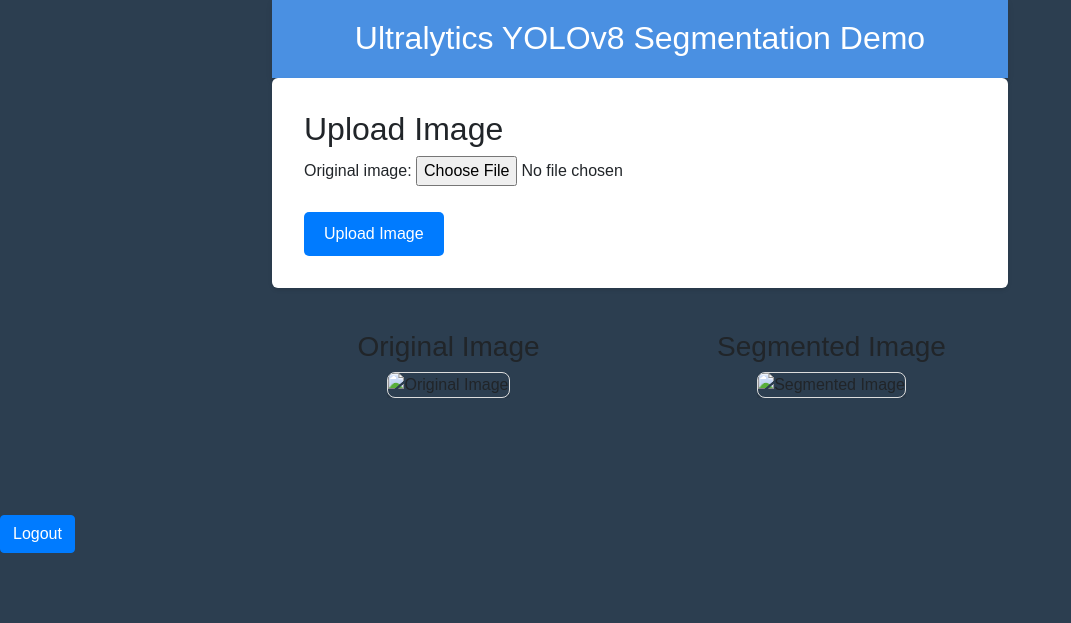
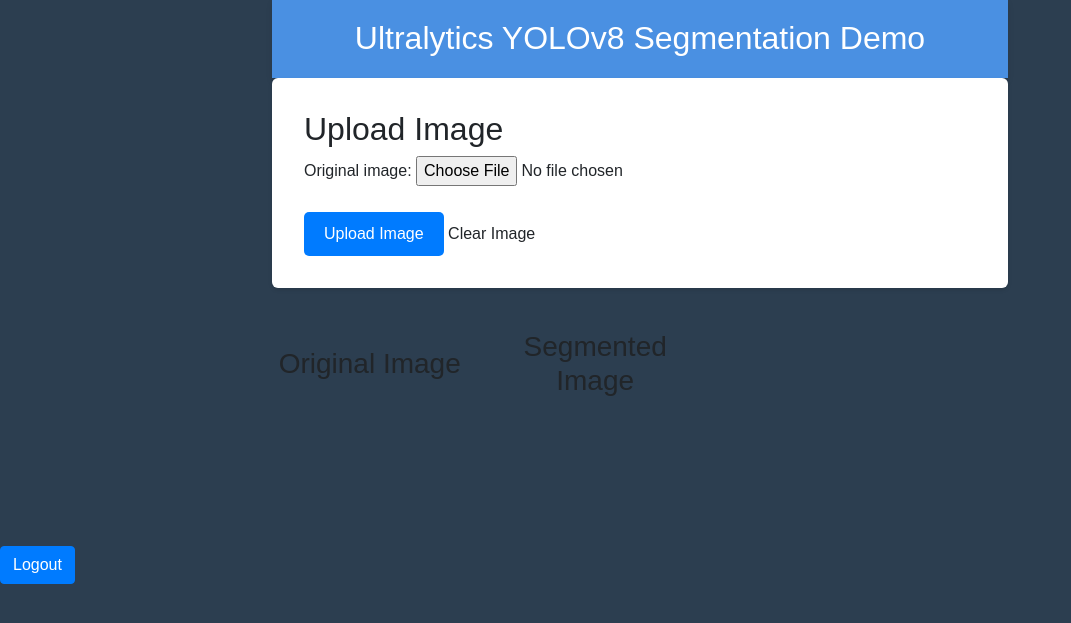
Before and after one commit to tayyab-balti/FYP, a Django app: page /upload_image/ in a window 1280 px wide. Shown: the part 159-782 px from the top of the page, without its empty margins (0-1071 px from the left). Run offline with Django 5.2, Linux system fonts and the light colour scheme; a user stored in the database is signed in; some libraries are stand-ins or nearby versions.

Commit message:
Updated Code

```diff
--- a/image_segmentation_project/segmentation/models.py
+++ b/image_segmentation_project/segmentation/models.py
@@ -1,13 +1,14 @@
+# models.py
 from django.db import models
 from django.contrib.auth.models import User
 
 class ImagePair(models.Model):
     user = models.ForeignKey(User, on_delete=models.CASCADE)
     original_image = models.ImageField(upload_to='original_images/')
-    segmented_image = models.ImageField(upload_to='segmented_images/')
+    segmented_image = models.ImageField(upload_to='segmented_images/', null=True, blank=True)
+    accuracy = models.FloatField(default=0.0)  # Set a default value here
+    processing_time = models.FloatField(null=True, blank=True)
     created_at = models.DateTimeField(auto_now_add=True)
-    accuracy = models.FloatField(null=True, blank=True)
-    processing_time = models.FloatField(null=True, blank=True)
 
     def __str__(self):
         return f"Image Pair for {self.user.username} - {self.created_at}"
--- a/image_segmentation_project/segmentation/templates/segmentation/performance.html
+++ b/image_segmentation_project/segmentation/templates/segmentation/performance.html
@@ -6,7 +6,7 @@
     <h1 class="performance-title">Performance Metrics</h1>
     <br>
 
-    {% if images_with_metrics > 0 %}
+    {% if images_with_metrics >= 1 %}
         <div class="metrics-container">
             <div class="metrics-summary">
                 <div class="metric-box">
--- a/image_segmentation_project/segmentation/templates/segmentation/upload_image.html
+++ b/image_segmentation_project/segmentation/templates/segmentation/upload_image.html
@@ -1,6 +1,6 @@
 {% extends 'segmentation/base.html' %} {% load static %} {% block content %}
 
-<div class="container">
+{% comment %} <div class="container">
   <header>
     <h1>Ultralytics YOLOv8 Segmentation Demo</h1>
   </header>
@@ -27,4 +27,41 @@
     </div>
   </div>
 </div>
+{% endblock %} {% endcomment %}
+
+<div class="container">
+  <header>
+    <h1>Ultralytics YOLOv8 Segmentation Demo</h1>
+  </header>
+  <section class="image-upload">
+    <h2>Upload Image</h2>
+    <form action="{% url 'upload_image' %}" method="post" enctype="multipart/form-data">
+      {% csrf_token %}
+      {{ form.as_p }}
+      <button type="submit" class="upload-btn">Upload Image</button>
+      <button type="reset" class="clear-btn">Clear Image</button>
+    </form>
+  </section>
+
+  <section class="image-container">
+    <div class="row">
+      <div class="col">
+        <h3>Original Image</h3>
+        <div class="image-container">
+          {% if original_image %}
+            <img src="{{ original_image.url }}" alt="Original Image">
+          {% endif %}
+        </div>
+      </div>
+      <div class="col">
+        <h3>Segmented Image</h3>
+        <div class="image-container">
+          {% if segmented_image %}
+            <img src="{{ segmented_image.url }}" alt="Segmented Image">
+          {% endif %}
+        </div>
+      </div>
+    </div>
+  </section>
+</div>
 {% endblock %}
--- a/image_segmentation_project/segmentation/urls.py
+++ b/image_segmentation_project/segmentation/urls.py
@@ -4,7 +4,7 @@
 urlpatterns = [
     path('my-site/', views.website, name="mysite"),
     path('upload_image/', views.upload_image, name='upload_image'),    #
-    path('check_demo/', views.check_demo, name='check_demo'),
+    # path('check_demo/', views.check_demo, name='check_demo'),
     # path('segmentation/', views.upload_and_segment, name='upload_and_segment'),
     path('my-images/', views.my_images, name='my_images'),
     path('gallery/', views.image_gallery, name='image_gallery'),   #
--- a/image_segmentation_project/segmentation/views.py
+++ b/image_segmentation_project/segmentation/views.py
@@ -18,46 +18,131 @@
     """
     return render(request, 'segmentation/website.html')
 
-def check_demo(request):
-    """
-    Render the upload page with an empty form for image segmentation.
-    """
-    return render(request, 'segmentation/upload_image.html', {
-        'form': ImageUploadForm(),
-        'original_image': None
-    })
+# @login_required(login_url='login')
+# def upload_image(request):
+#     """
+#     Handle image upload, display, and segmentation process.
+#     """
+#     if request.method == 'POST':
+#         # Get the uploaded image
+#         original_image = request.FILES.get('original_image')
+
+#         if not original_image:
+#             return render(request, 'segmentation/upload_image.html', {
+#                 'form': ImageUploadForm(),
+#                 'error': 'Please upload an image.'
+#             })
+
+#         try:
+#             # Validate file type and size
+#             valid_extensions = ['.jpg', '.jpeg', '.png', '.webp']
+#             max_file_size = 10 * 1024 * 1024  # 10MB
+
+#             # Check file extension
+#             if not any(original_image.name.lower().endswith(ext) for ext in valid_extensions):
+#                 raise ValidationError(f'Invalid file type. Supported types: {", ".join(valid_extensions)}')
+
+#             # Check file size
+#             if original_image.size > max_file_size:
+#                 raise ValidationError('File too large. Maximum size is 10MB.')
+
+#             # Perform segmentation using Hugging Face
+#             try:
+#                 model = AutoModelForSequenceClassification.from_pretrained("fcakyon/yolov8-segmentation")
+
+#                 # Save the uploaded image temporarily
+#                 with tempfile.NamedTemporaryFile(delete=False, suffix=original_image.name.split('.')[-1]) as temp_file:
+#                     for chunk in original_image.chunks():
+#                         temp_file.write(chunk)
+#                     temp_file_path = temp_file.name
+
+#                 # Perform segmentation
+#                 result = model.predict(
+#                     image=temp_file_path,
+#                     model_name="yolov8m-seg.pt",
+#                     image_size=640,
+#                     conf_threshold=0.25,
+#                     iou_threshold=0.45,
+#                     api_name="/predict"
+#                 )
+
+#                 # Ensure the result is valid
+#                 if not result or len(result) == 0:
+#                     raise ValueError("No segmentation result returned")
+
+#                 # Save segmented image
+#                 segmented_filename = f'segmented_{original_image.name}'
+#                 segmented_content = ContentFile(result[0])
+
+#                 # Create ImagePair
+#                 image_pair = ImagePair.objects.create(
+#                     user=request.user,
+#                     original_image=original_image,
+#                     accuracy=80.0,
+#                     processing_time=2.5
+#                 )
+
+#                 # Save segmented image separately to avoid potential issues
+#                 image_pair.segmented_image.save(segmented_filename, segmented_content)
+#                 image_pair.save()
+
+#                 # Redirect to MyImages view
+#                 return redirect('my_images')
+
+#             except Exception as e:
+#                 logging.error(f"Segmentation error: {e}")
+#                 return render(request, 'segmentation/upload_image.html', {
+#                     'form': ImageUploadForm(),
+#                     'error': f'Error processing image: {str(e)}'
+#                 })
+
+#         except ValidationError as e:
+#             return render(request, 'segmentation/upload_image.html', {
+#                 'form': ImageUploadForm(),
+#                 'error': str(e)
+#             })
+
+#     # GET request
+#     return render(request, 'segmentation/upload_image.html', {
+#         'form': ImageUploadForm(),
+#     })
+
+# @login_required(login_url='login')
+# def my_images(request):
+#     """
+#     Display user's uploaded and segmented images.
+#     Filters out entries with missing images.
+#     """
+#     # Get all image pairs for the current user, with valid images
+#     image_pairs = ImagePair.objects.filter(
+#         user=request.user,
+#         original_image__isnull=False
+#     ).order_by('-created_at')
+
+#     return render(request, 'segmentation/my_images.html', {
+#         'image_pairs': image_pairs
+#     })
+
+# --------------------------------------------------
 
 @login_required(login_url='login')
 def upload_image(request):
-    """
-    Handle image upload, display, and segmentation process.
-    """
     if request.method == 'POST':
-        # Get the uploaded image
-        original_image = request.FILES.get('original_image')
-
-        if not original_image:
-            return render(request, 'segmentation/upload_image.html', {
-                'form': ImageUploadForm(),
-                'error': 'Please upload an image.'
-            })
-
-        try:
-            # Validate file type and size
+        form = ImageUploadForm(request.POST, request.FILES)
+        if form.is_valid():
+            original_image = request.FILES['original_image']
             valid_extensions = ['.jpg', '.jpeg', '.png', '.webp']
             max_file_size = 10 * 1024 * 1024  # 10MB
 
-            # Check file extension
             if not any(original_image.name.lower().endswith(ext) for ext in valid_extensions):
                 raise ValidationError(f'Invalid file type. Supported types: {", ".join(valid_extensions)}')
 
-            # Check file size
             if original_image.size > max_file_size:
                 raise ValidationError('File too large. Maximum size is 10MB.')
 
-            # Perform segmentation using Hugging Face
             try:
-                model = AutoModelForSequenceClassification.from_pretrained("fcakyon/yolov8-segmentation")
+                # Perform segmentation using Hugging Face
+                model = AutoModelForSequenceClassification.from_pretrained("ultralytics/yolov8")
 
                 # Save the uploaded image temporarily
                 with tempfile.NamedTemporaryFile(delete=False, suffix=original_image.name.split('.')[-1]) as temp_file:
@@ -95,34 +180,25 @@
                 image_pair.segmented_image.save(segmented_filename, segmented_content)
                 image_pair.save()
 
-                # Redirect to MyImages view
-                return redirect('my_images')
-
+                return redirect('upload_image')
             except Exception as e:
                 logging.error(f"Segmentation error: {e}")
                 return render(request, 'segmentation/upload_image.html', {
-                    'form': ImageUploadForm(),
+                    'form': form,
                     'error': f'Error processing image: {str(e)}'
                 })
-
-        except ValidationError as e:
+        else:
             return render(request, 'segmentation/upload_image.html', {
-                'form': ImageUploadForm(),
-                'error': str(e)
+                'form': form,
             })
-
-    # GET request
-    return render(request, 'segmentation/upload_image.html', {
-        'form': ImageUploadForm(),
-    })
+    else:
+        form = ImageUploadForm()
+        return render(request, 'segmentation/upload_image.html', {
+            'form': form,
+        })
 
 @login_required(login_url='login')
 def my_images(request):
-    """
-    Display user's uploaded and segmented images.
-    Filters out entries with missing images.
-    """
-    # Get all image pairs for the current user, with valid images
     image_pairs = ImagePair.objects.filter(
         user=request.user,
         original_image__isnull=False
@@ -131,7 +207,7 @@
     return render(request, 'segmentation/my_images.html', {
         'image_pairs': image_pairs
     })
-# --------------------------------------------------
+# --------------------------------------------------------------------
 
 @login_required(login_url='login')
 def view_image(request, image_id, image_type):
```
Also changed, not shown: image_segmentation_project/segmentation/templates/segmentation/website.html (+6 -1 lines), image_segmentation_project/db.sqlite3, image_segmentation_project/media/original_images/small-vehicles1_rl3paan.jpeg (deleted), image_segmentation_project/segmentation/migrations/0005_alter_imagepair_accuracy_and_more.py (added).
